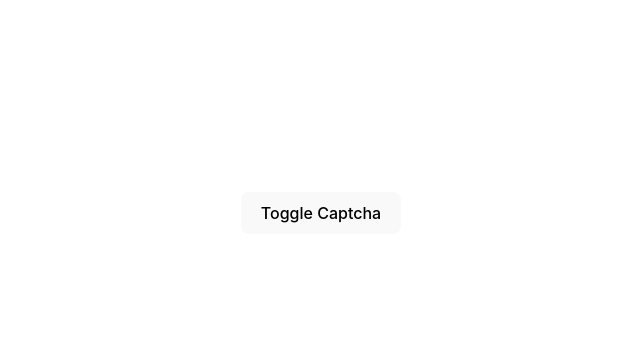
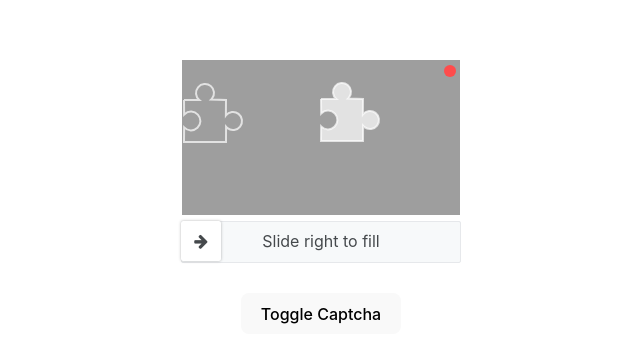
Before and after one commit to ahmadrosid/react-slider-captcha, a React (Vite) app: page / in a window 1280 px wide. Shown: the part 187-550 px from the top of the page, without its empty margins (319-959 px from the left). Built offline with nearby package versions, Linux system fonts and the light colour scheme.

Commit message:
feat: render by default

```diff
--- a/src/App.jsx
+++ b/src/App.jsx
@@ -1,4 +1,4 @@
-import { useRef, useState } from 'react';
+import { useEffect, useRef, useState } from 'react';
 import './App.css'
 import "./lib/sliderCaptcha";
 
@@ -32,6 +32,25 @@ function App() {
     }
   }
 
+  useEffect(() =>{
+    if (ref.current && !captcha.current) {
+      captcha.current = window.sliderCaptcha(
+        {
+            element: ref.current,
+            loadingText: 'Loading...',
+            failedText: 'Try again',
+            barText: 'Slide right to fill',
+            repeatIcon: 'fa fa-redo',
+            onSuccess: function () {
+                setTimeout(function () {
+                    alert('Your captcha is successfully verified.');
+                    captcha.current.reset();
+                }, 1000);
+            },
+        })
+    }
+  }, []);
+
   return (
     <>
       <div key={keyRender} ref={ref}></div>
```
